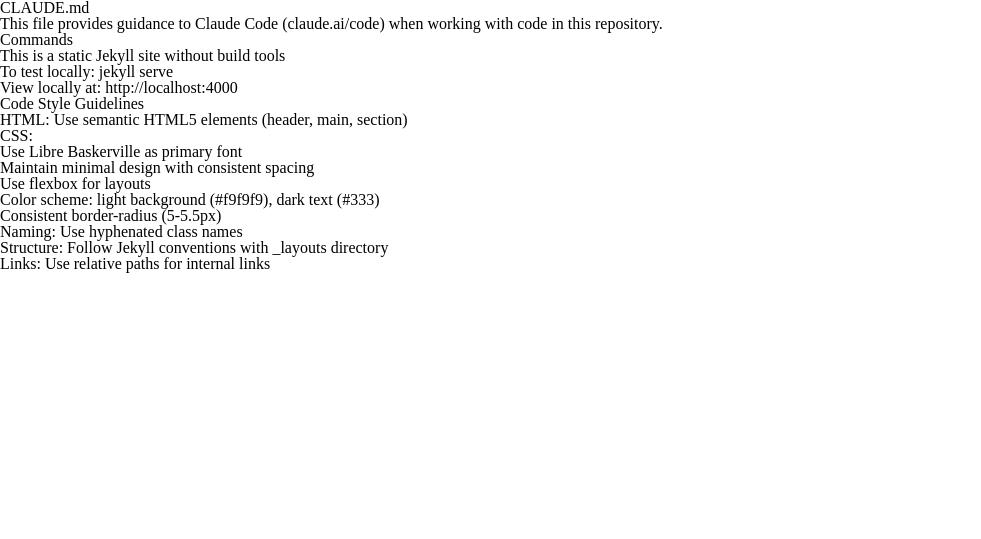
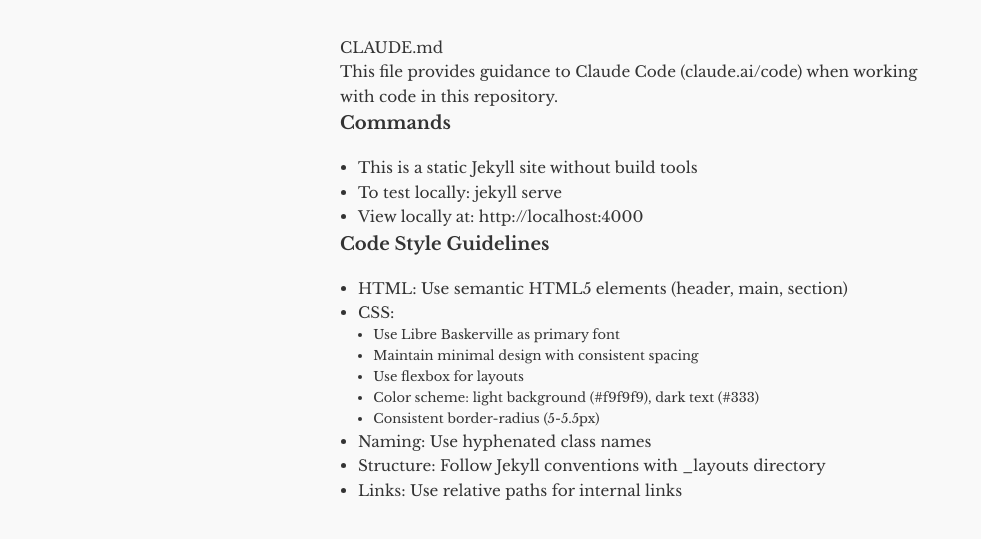
Before and after one commit to geoffchan23/geoffchan23.github.io, a Jekyll site: the page built from CLAUDE.md, in a window 1280 px wide. Shown: the top 539 px of the page, without its empty margins (0-981 px from the left). Built offline with Jekyll 4.4.1, drawn with Linux system fonts in a browser that asks for light colours; nearby versions of some CDN libraries; our own code applies the rules of GitHub Pages for plain Markdown files; library files that are not in the unit come from our copies.

Commit message:
Fix asset paths to use absolute URLs
- Changed CSS and favicon paths from relative to absolute
- Fixes issue where /resume page couldn't load styles correctly
- Ensures assets load properly from any page depth

🤖 Generated with [Claude Code](https://claude.ai/code)

Co-Authored-By: Claude <noreply@anthropic.com>

```diff
--- a/_layouts/default.html
+++ b/_layouts/default.html
@@ -4,13 +4,13 @@
     <meta charset="UTF-8">
     <meta name="viewport" content="width=device-width, initial-scale=1.0">
     <title>Geoff Chan</title>
-    <link rel="icon" type="image/png" sizes="32x32" href="favicon-32x32.png">
-    <link rel="icon" type="image/png" sizes="16x16" href="favicon-16x16.png">
+    <link rel="icon" type="image/png" sizes="32x32" href="/favicon-32x32.png">
+    <link rel="icon" type="image/png" sizes="16x16" href="/favicon-16x16.png">
     <link rel="preconnect" href="https://fonts.googleapis.com">
     <link rel="preconnect" href="https://fonts.gstatic.com" crossorigin>
     <link href="https://fonts.googleapis.com/css2?family=Libre+Baskerville:ital,wght@0,400;0,700;1,400&family=JetBrains+Mono:ital,wght@0,100..800;1,100..800&display=swap" rel="stylesheet">
-    <link rel="stylesheet" href="reset.css">
-    <link rel="stylesheet" href="styles.css">
+    <link rel="stylesheet" href="/reset.css">
+    <link rel="stylesheet" href="/styles.css">
 </head>
 <body>
     <div class="container">
```
